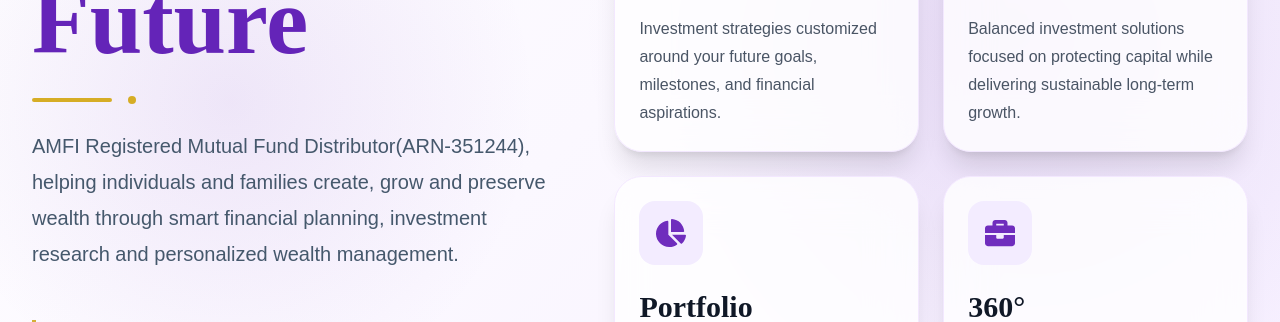
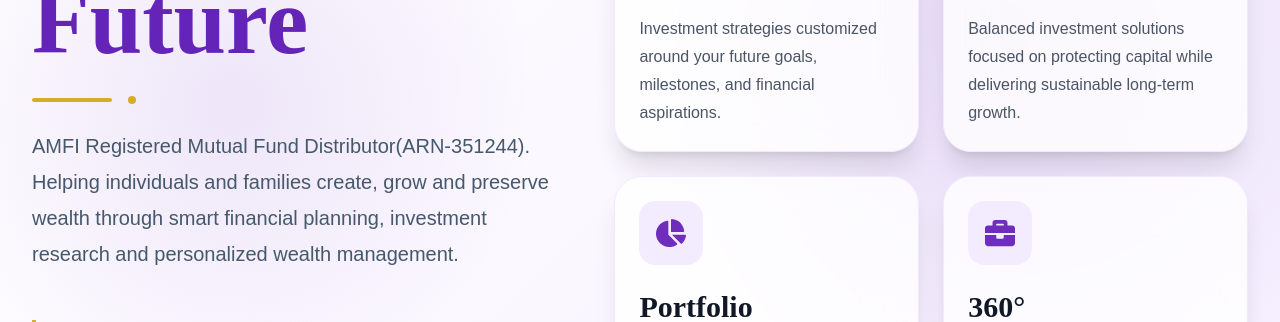
Before and after one commit to Jaival-12/jupiter-investments, a React (Vite) app: page / in a window 1280 px wide. Shown: the part 820-1142 px from the top of the page. Built offline with nearby package versions, Linux system fonts and the light colour scheme.

Commit message:
Improve service card interactions and layout

```diff
--- a/src/components/home/Hero.jsx
+++ b/src/components/home/Hero.jsx
@@ -86,7 +86,9 @@ Thank you.`
 
             <p className="mt-6 max-w-xl text-left text-base leading-7 text-[#45586c] sm:text-lg sm:leading-8 lg:mx-0 lg:text-xl lg:leading-9">
 
-              AMFI Registered Mutual Fund Distributor(ARN-351244), helping individuals and families create, grow and preserve wealth through smart financial planning, investment research and personalized wealth management.
+              AMFI Registered Mutual Fund Distributor(ARN-351244).
+              <br />
+              Helping individuals and families create, grow and preserve wealth through smart financial planning, investment research and personalized wealth management.
 
             </p>
 
```
